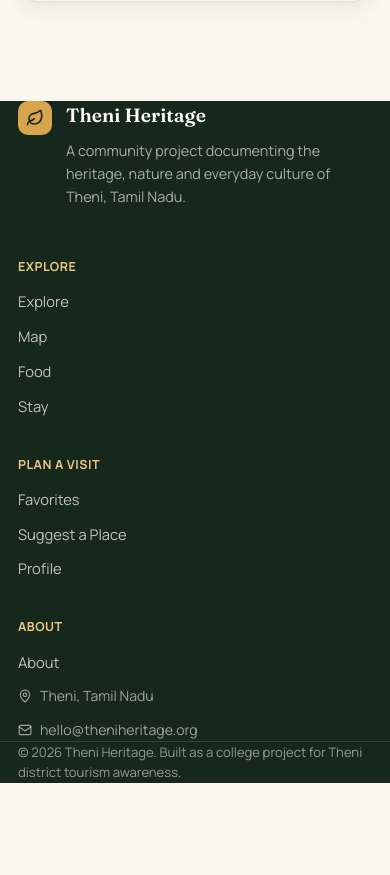
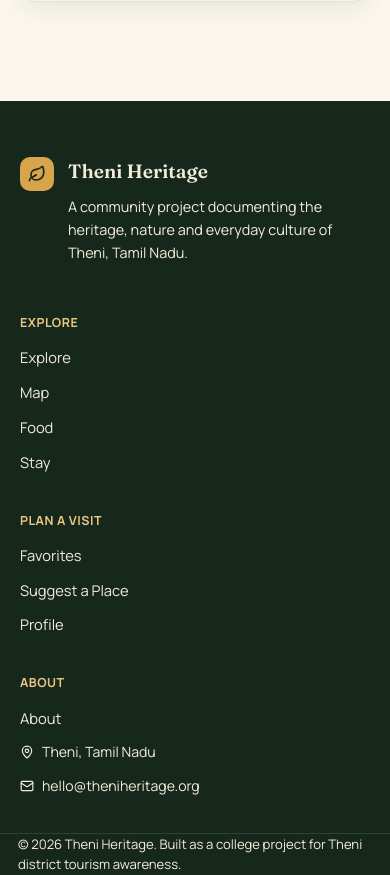
Before and after one commit to priyadharshini8002/theni-heritage, a React (Vite) app in the folder theni-heritage/: page /explore in a window 390 px wide. Shown: the part 4346-5221 px from the top of the page. Before the commit the page ends 5129 px from the top, so only its background shows below. Built offline with nearby package versions, Linux system fonts and the light colour scheme; no server answers.

Commit message:
Updated global footer styling

```diff
--- a/theni-heritage/src/components/Footer.css
+++ b/theni-heritage/src/components/Footer.css
@@ -4,11 +4,11 @@
   margin-top: 40px;
 }
 
-.footer__grid {
+.footer .footer__grid {
   display: grid;
   grid-template-columns: 1.6fr 1fr 1fr 1fr;
   gap: 40px;
-  padding: 64px 24px 40px;
+  padding: 72px 0 32px;
 }
 
 .footer__brand {
@@ -26,12 +26,12 @@
   font-family: var(--font-display);
   font-size: 1.2rem;
   font-weight: 600;
-  color: var(--white);
+  color: var(--cream-200);
   margin-bottom: 8px;
 }
 
 .footer__tagline {
-  color: rgba(251, 247, 238, 0.65);
+  color: var(--cream-200);
   font-size: 0.9rem;
   max-width: 320px;
   line-height: 1.6;
@@ -54,7 +54,7 @@
 }
 
 .footer__col a {
-  color: rgba(251, 247, 238, 0.75);
+  color: var(--cream-200);
   font-size: 0.92rem;
 }
 
@@ -66,7 +66,7 @@
   display: flex;
   align-items: center;
   gap: 8px;
-  color: rgba(251, 247, 238, 0.6);
+  color: var(--cream-200);
   font-size: 0.88rem;
 }
 
@@ -77,13 +77,13 @@
 
 .footer__bottom p {
   font-size: 0.82rem;
-  color: rgba(251, 247, 238, 0.55);
+  color: var(--cream-200);
 }
 
 @media (max-width: 900px) {
-  .footer__grid {
+  .footer .footer__grid {
     grid-template-columns: 1fr 1fr;
-    padding: 48px 20px 30px;
+    padding: 56px 20px 36px;
   }
   .footer__brand {
     grid-column: 1 / -1;
@@ -92,7 +92,7 @@
 }
 
 @media (max-width: 520px) {
-  .footer__grid {
+  .footer .footer__grid {
     grid-template-columns: 1fr;
   }
 }
--- a/theni-heritage/src/components/Hero.jsx
+++ b/theni-heritage/src/components/Hero.jsx
@@ -11,7 +11,7 @@ export default function Hero() {
     <section className="hero">
       <div className="hero__media">
         <img
-          src="https://tse4.mm.bing.net/th/id/OIP.aiAPKEbu0SuHi5M7E-1b6AHaD4?r=0&pid=Api&h=220&P=0"
+          src="https://tse4.mm.bing.net/th/id/OIP.7rZSQErTco5V3sMgVIKK0gHaE8?r=0&pid=Api&h=220&P=0"
           alt="Scenic Theni landscape"
         />
         <div className="hero__scrim" />
```
